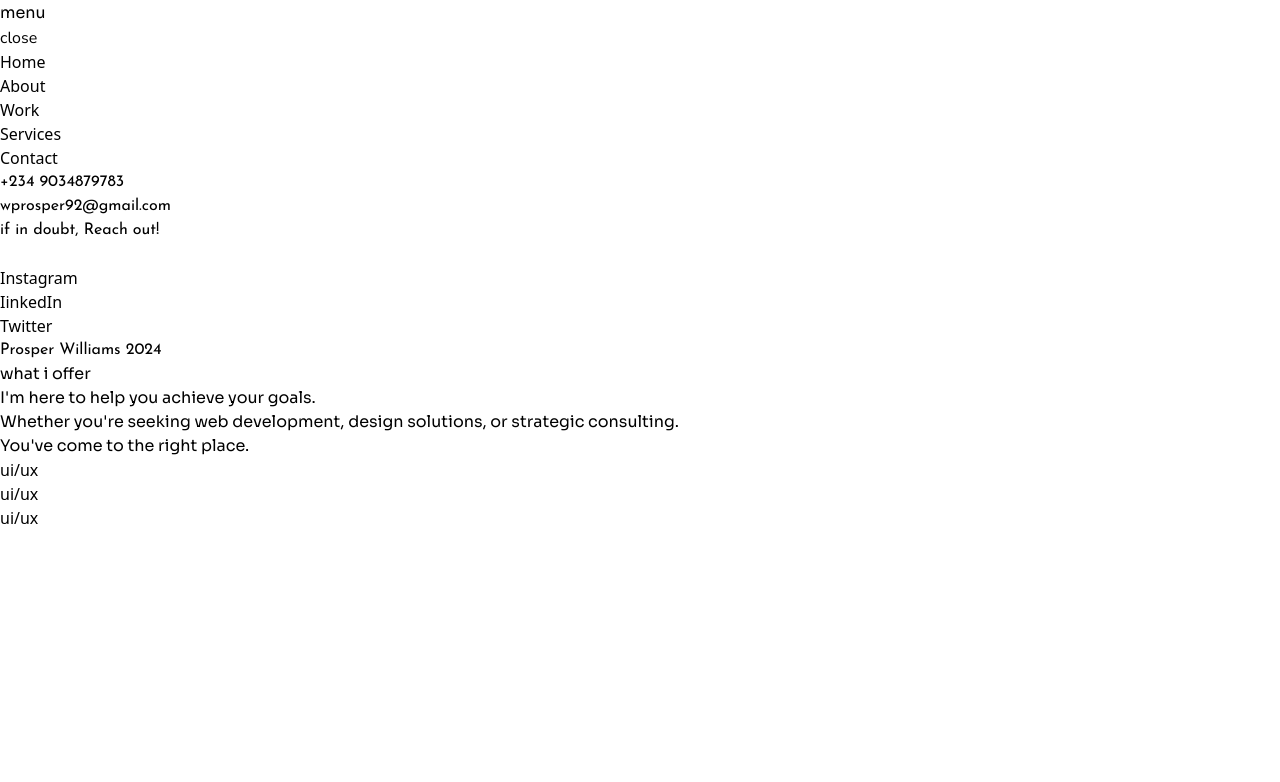
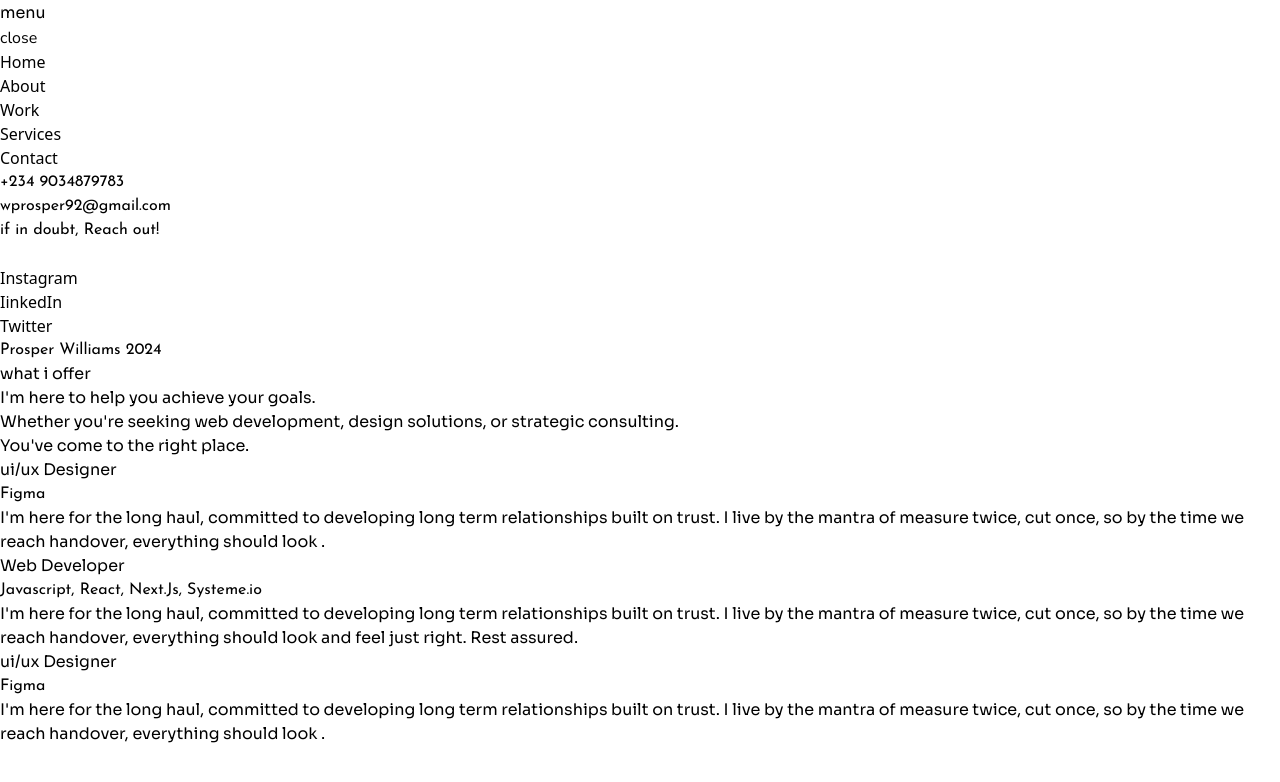
Before and after one commit to Prosper1218/prosper-williams, a React (Vite) app: page /Services in a window 1280 px wide. Shown: the top 782 px of the page. Built offline with nearby package versions, Linux system fonts and the light colour scheme; a web font is replaced by a local one.

Commit message:
made some changes

```diff
--- a/src/App.css
+++ b/src/App.css
@@ -183,5 +183,4 @@ body {
 .hel {
    /* filter: drop-shadow(2px 2px 4em #61dafbaa); */
    text-shadow: horizontal-offset vertical-offset blur-radius color;
-
 }
--- a/src/Data.jsx
+++ b/src/Data.jsx
@@ -30,20 +30,20 @@ export const Process = [
 export const services = [
    {
       id: 1,
-      servi: "ui/ux",
+      servi: "ui/ux Designer",
       Tech: "Figma",
-      talk: "I'm here for the long haul, committed to developing long term relationships built on trust. I live by the mantra of measure twice, cut once, so by the time we reach handover, everything should look and feel just right. Rest assured .",
+      talk: "I'm here for the long haul, committed to developing long term relationships built on trust. I live by the mantra of measure twice, cut once, so by the time we reach handover, everything should look .",
    },
    {
       id: 2,
-      servi: "ui/ux",
-      Tech: "Figma",
-      talk: "I'm here for the long haul, committed to developing long term relationships built on trust. I live by the mantra of measure twice, cut once, so by the time we reach handover, everything should look and feel just right. Rest assured . nd feel just right. Rest assured nd feel just right. Rest assured ",
+      servi: "Web Developer",
+      Tech: "Javascript, React, Next.Js, Systeme.io",
+      talk: "I'm here for the long haul, committed to developing long term relationships built on trust. I live by the mantra of measure twice, cut once, so by the time we reach handover, everything should look and feel just right. Rest assured. ",
    },
    {
       id: 3,
-      servi: "ui/ux",
+      servi: "ui/ux Designer",
       Tech: "Figma",
-      talk: "I'm here for the long haul, committed to developing long term relationships built on trust. I live by the mantra of measure twice, cut once, so by the time we reach handover, everything should look and feel just right. Rest assured .",
+      talk: "I'm here for the long haul, committed to developing long term relationships built on trust. I live by the mantra of measure twice, cut once, so by the time we reach handover, everything should look .",
    },
 ];
--- a/src/assets/Pages/WHATIOFFER/Services.jsx
+++ b/src/assets/Pages/WHATIOFFER/Services.jsx
@@ -8,7 +8,7 @@ const Services = () => {
       <div className="bg-black min-h-[100vh]">
          <motion.div className="bg-[#AA0000] min-h-[100vh] h-[100vh] " initial={{opacity: 0}} animate={{opacity: 1}} transition={{duration: 3}}>
             <motion.h2
-               className="sora text-left font-bold capitalize text-2xl md:text-4xl text-white px-4 pt-[7rem] overflow-y-hidden"
+               className="sora text-left font-bold capitalize text-2xl py-4 md:text-4xl text-white px-4 pt-[7rem] overflow-y-hidden"
                initial={{opacity: 0}}
                whileInView={{opacity: 1}}
                transition={{duration: 2.3}}
@@ -21,11 +21,16 @@ const Services = () => {
                Whether you're seeking web development, design solutions, or strategic consulting. <br />
                You've come to the right place.
             </p>
-            <div className="grid grid-cols-1 sm:grid-cols-3 gap-4 mt-12 mx-auto md:max-w-[80%] xl:max-w-[70%] items-start">
+            <div className="grid grid-cols-1 px-4 sm:grid-cols-3 gap-4 mt-12 mx-auto lg:max-w-[80%] xl:max-w-[70%] items-start">
                {services.map((info) => {
                   return (
-                     <div className="border px-4 py-8 rounded-[9px] bg-[#aa0000de]" key={info.id}>
-                        {info.servi}
+                     <div
+                        className=" px-4 py-8 rounded-[9px] bg-[#aa0000de] shadow-[0px_4px_30px_rgba(35,35,35,0.1),_0px_8px_30px_rgba(35,35,35,0.1),_0px_8px_30px_rgba(35,35,35,0.1)]"
+                        key={info.id}
+                     >
+                        <h4 className="text-[#cccccc] sora text-xl font-bold capitalize"> {info.servi}</h4>
+                        <h5 className="text-[#0B1215] font text-sm font-semibold capitalize">{info.Tech}</h5>
+                        <p className="text-[#cccccc] text-xs sora">{info.talk}</p>
                      </div>
                   );
                })}
```
